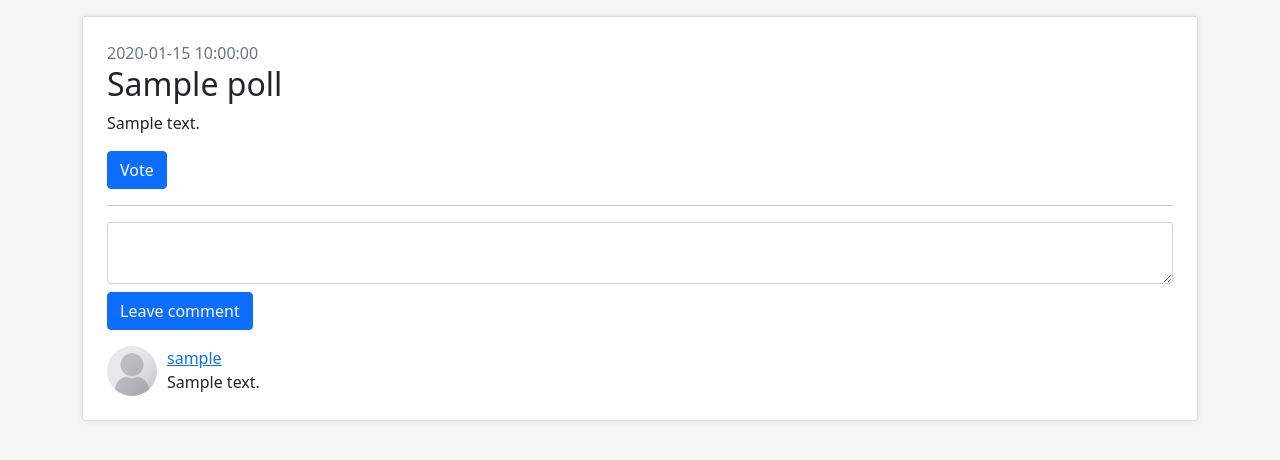
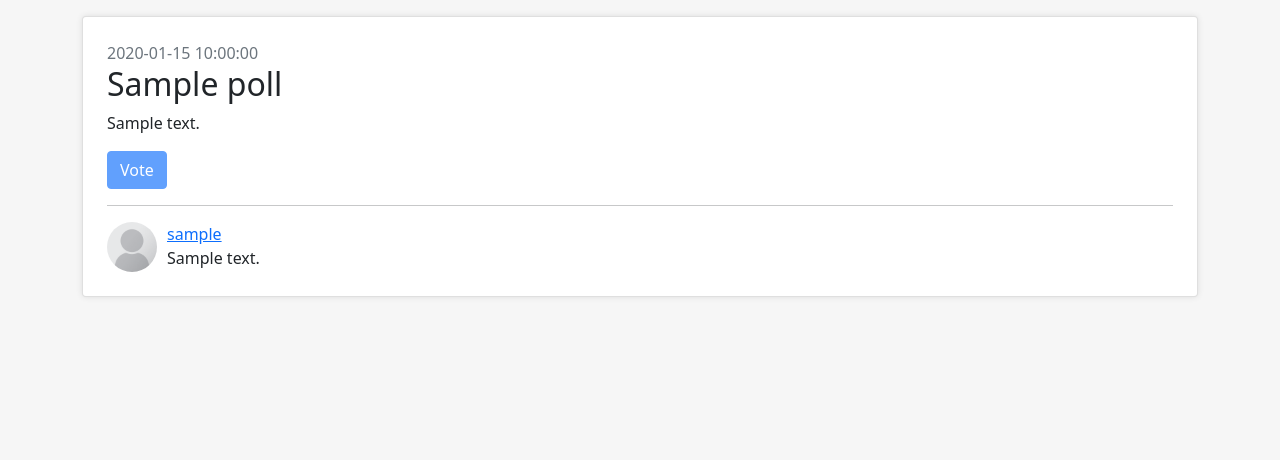
Before and after one commit to EnterKeeper/learnen, a Flask app: template templates/poll_info.html in a window 1280 px wide. Shown: the part 56-516 px from the top of the page. Run offline with Flask 2, Linux system fonts and the light colour scheme; tables that the repository leaves empty hold one stand-in row (values such as "Sample post"); the template is opened without the code that fills it: values that come from a table or form of the project are taken from there, most other values are stand-ins (such as "Sample title", 1, 10 or a date in 2020); parts of the project's set-up code (start-up, migrations or seed data) failed here and were passed over.

Commit message:
Poll forms for guests

```diff
--- a/templates/poll_info.html
+++ b/templates/poll_info.html
@@ -18,9 +18,11 @@
                         </div>
                     {% endfor %}
                 </div>
-                {{ vote_form.vote_btn(class="btn btn-primary mt-2") }}
+                {% set add_disabled = "disabled" if not current_user else "" %}
+                {{ vote_form.vote_btn(class="btn btn-primary mt-2 " + add_disabled) }}
             </form>
             <hr>
+            {% if current_user %}
             <form class="mb-3" method="post" enctype="multipart/form-data" novalidate>
                 {{ leave_comment_form.hidden_tag() }}
 
@@ -28,6 +30,7 @@
                 {{ leave_comment_form.text(class="form-control mb-2 " + mark_field_class) }}
                 {{ leave_comment_form.leave_comment_btn(class="btn btn-primary") }}
             </form>
+            {% endif %}
             <div class="comments">
                 {% if not poll["comments"] %}
                     <div class="empty">There are no comments here yet. Be the first.</div>
```
